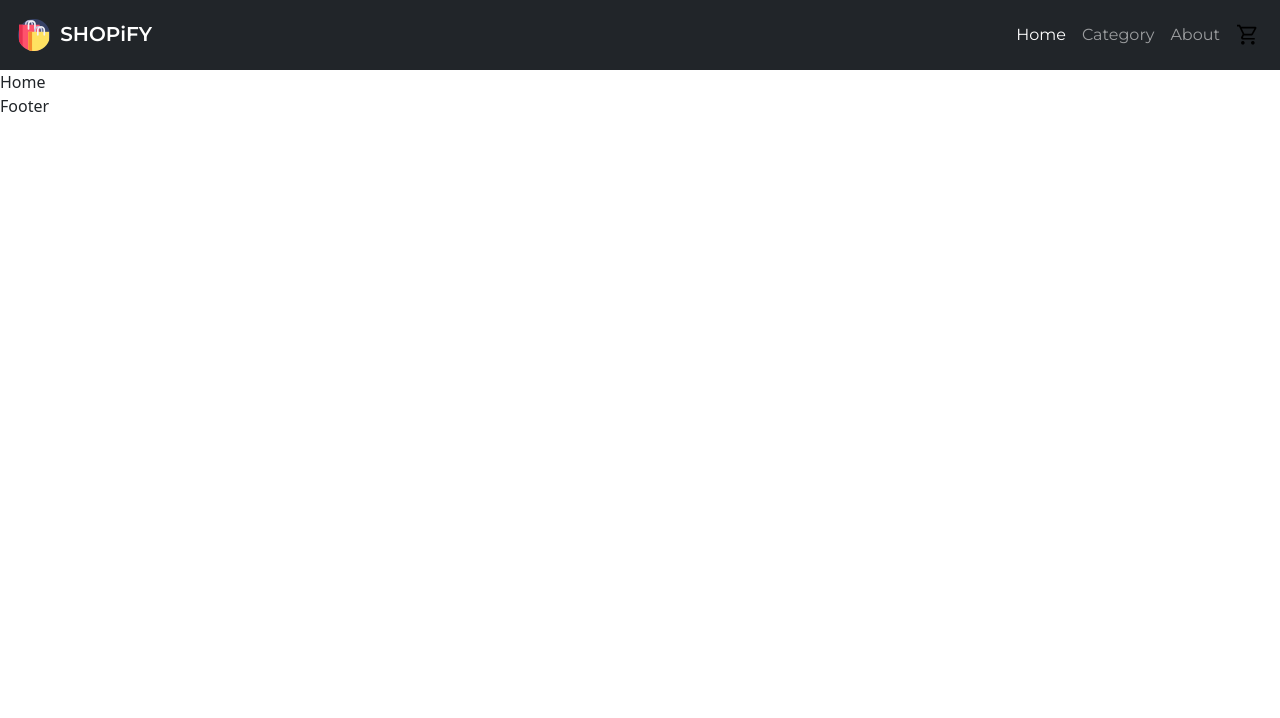
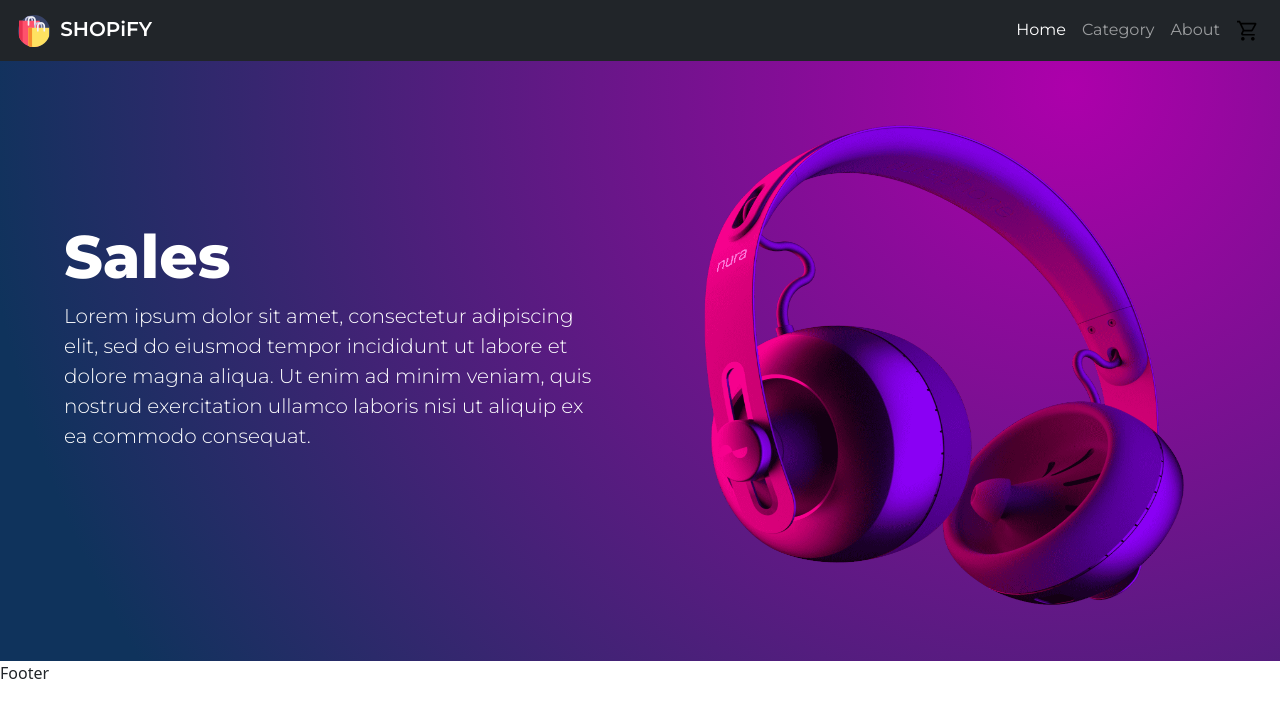
Before and after one commit to AbhiMane07012000/E-Commerce_WebSite, a React (Create React App) app in the folder client/: page / in a window 1280 px wide. Shown: the top 718 px of the page. Built offline with nearby package versions, Linux system fonts and the light colour scheme.

Commit message:
Banner Section Done!.

```diff
--- a/client/src/Component/Header/Header.css
+++ b/client/src/Component/Header/Header.css
@@ -1,6 +1,5 @@
 .navbar{
     font-family: 'Montserrat', sans-serif;
-    height: 70px;
 }
 
 .navbar-brand{
--- /dev/null
+++ b/client/src/Component/Home/Banner/Banner.css
@@ -0,0 +1,28 @@
+.row{
+    background-image: radial-gradient( circle farthest-corner at 83.7% 4.3%,  rgba(173,0,171,1) 0%, rgba(15,51,92,1) 90% );
+}
+
+.content{
+    color: white;
+    font-family: 'Montserrat', sans-serif;
+    padding: 10rem 4rem 0 ;
+}
+
+.content h1{
+    font-size: 60px!important;
+    font-weight: 800;
+}
+
+.content p{
+    font-size: 20px!important;
+    font-weight: 300;
+}
+
+.image{
+    margin: 4rem 2rem 3.5rem ;
+}
+
+.banner-img{
+    width: 30rem;
+    height: 30rem;
+}
--- /dev/null
+++ b/client/src/Component/Home/Banner/Banner.jsx
@@ -0,0 +1,23 @@
+import React from "react";
+
+import './Banner.css'
+
+import BannerImage from "../../../Assets/banner-img.png";
+
+const Banner = () => {
+  return (
+    <React.Fragment>
+      <div className="row">
+        <div className="col content">
+          <h1>Sales</h1>
+          <p>Lorem ipsum dolor sit amet, consectetur adipiscing elit, sed do eiusmod tempor incididunt ut labore et dolore magna aliqua. Ut enim ad minim veniam, quis nostrud exercitation ullamco laboris nisi ut aliquip ex ea commodo consequat. </p>
+        </div>
+        <div className="col image">
+          <img className="banner-img" src={BannerImage} alt="banner-img" />
+        </div>
+      </div>
+    </React.Fragment>
+  );
+};
+
+export default Banner;
--- a/client/src/Component/Home/Home.jsx
+++ b/client/src/Component/Home/Home.jsx
@@ -1,9 +1,14 @@
-import React from 'react'
+import React from "react";
+import Banner from "./Banner/Banner";
 
 const Home = () => {
   return (
-    <div>Home</div>
-  )
-}
+    <React.Fragment>
+      <div className="container-fluid">
+        <Banner />
+      </div>
+    </React.Fragment>
+  );
+};
 
-export default Home
+export default Home;
```
Also changed, not shown: client/src/Component/Home/Category/Category.jsx (renamed from client/src/Component/Category/Category.jsx), client/src/Component/Home/SingleProduct/SingleProduct.jsx (added).
